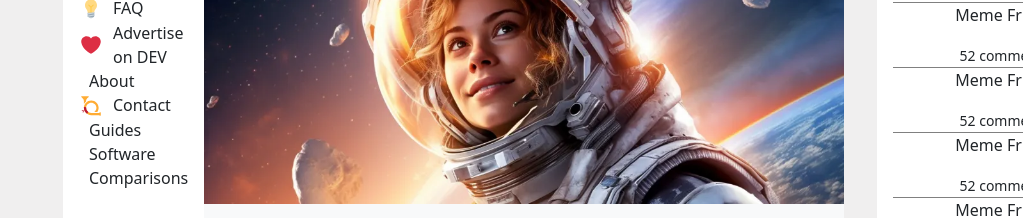
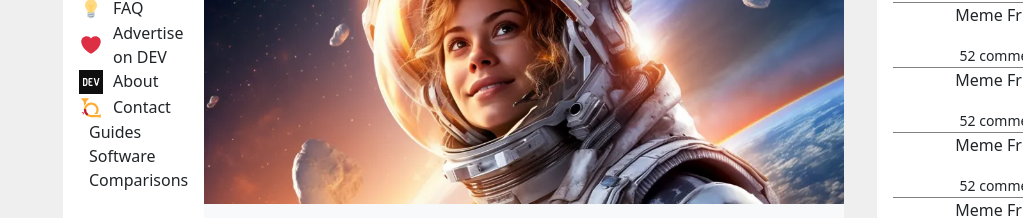
Before and after one commit to FloweryWisdom/Reto-Frontend, a plain HTML site: page index.html in a window 1280 px wide. Shown: the part 124-342 px from the top of the page, without its empty margins (257-1280 px from the left). Drawn offline with nearby package versions, Linux system fonts and the light colour scheme.

Commit message:
added new icons in png format. Encountered errors with svg files not being displayed. SVG files were in good state. odd.

```diff
--- a/index.html
+++ b/index.html
@@ -246,7 +246,7 @@
 
                         <div class="icon-text-container">
                             <span class="icon-span">
-                              <img src="assets/icons/icon-about-dev.svg" alt="">
+                              <img src="assets/icons/icon-about-dev.png" alt="">
                             </span>
                             <span class="text-span">
                               <p>About</p>
```
Also changed, not shown: assets/icons/Untitled design.png (added), assets/icons/icon--guide-new.png (added), assets/icons/icon--software-comparisons-new.png (added), assets/icons/icon-about-dev(high quality).png (added), assets/icons/icon-about-dev.png (added).
